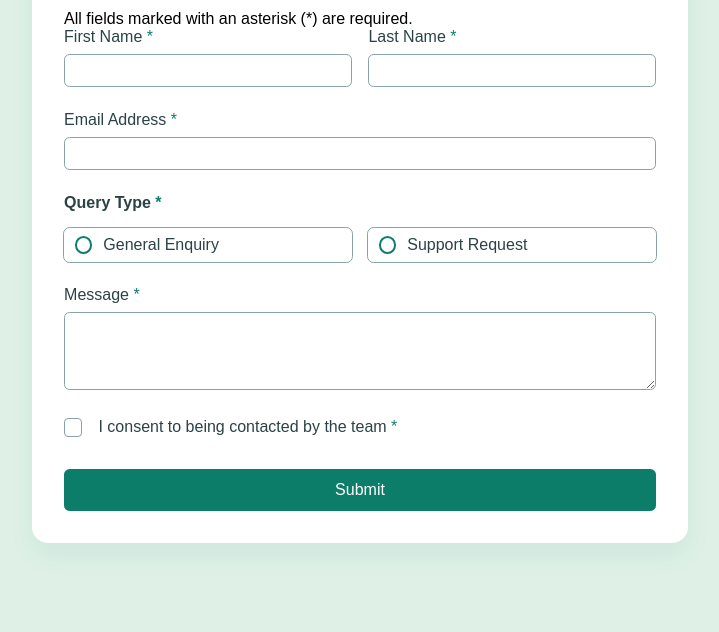
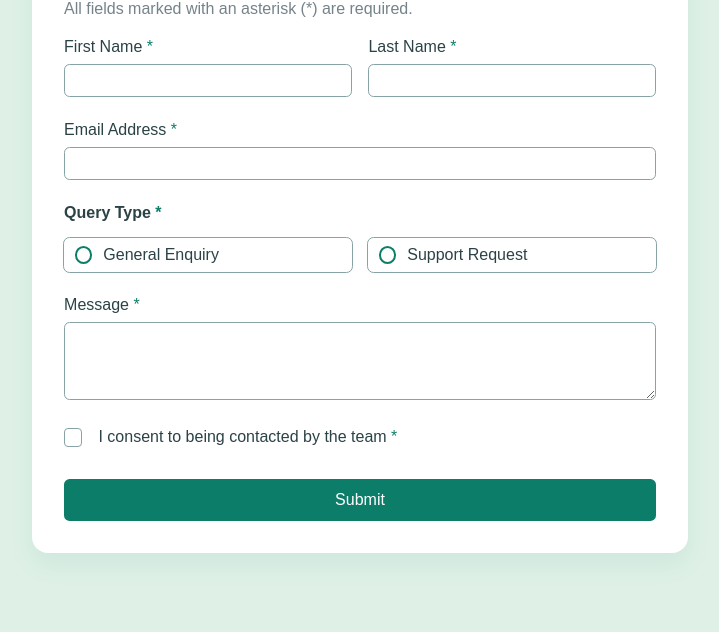
Before and after one commit to cristianbarreiro/contact-form-main, a plain HTML site: page index.html in a window 1280 px wide. Shown: the part 168-800 px from the top of the page, without its empty margins (280-999 px from the left). Drawn offline with Linux system fonts and the light colour scheme.

Commit message:
fix: css

```diff
--- a/styles/styles.css
+++ b/styles/styles.css
@@ -87,6 +87,12 @@ textarea.form-success {
 
 .contact-form h1 {
   color: var(--dark-grey);
+  margin-bottom: 1.25rem;
+}
+
+#contact-form-instructions {
+  color: rgba(24, 49, 60, 0.6);
+  font-weight: 300;
   margin-bottom: 1.25rem;
 }
 
```
